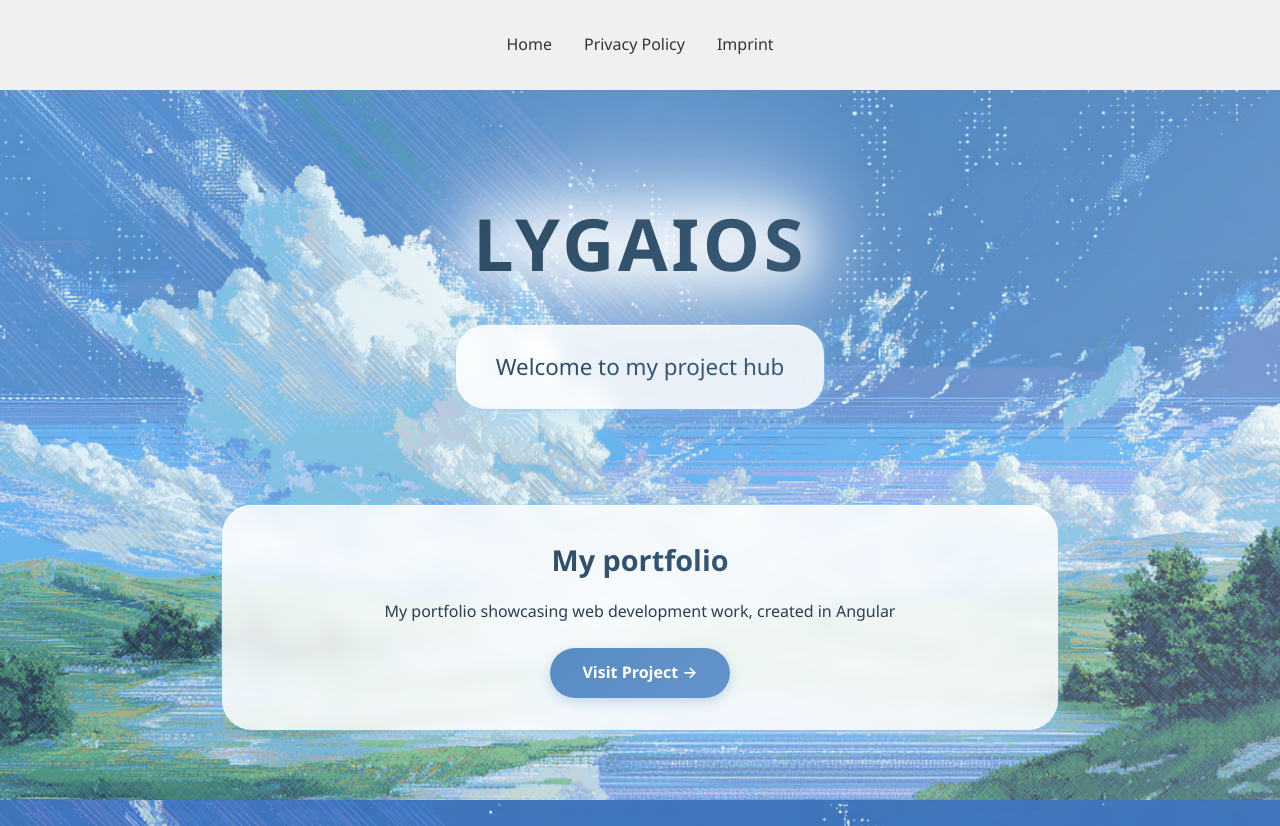
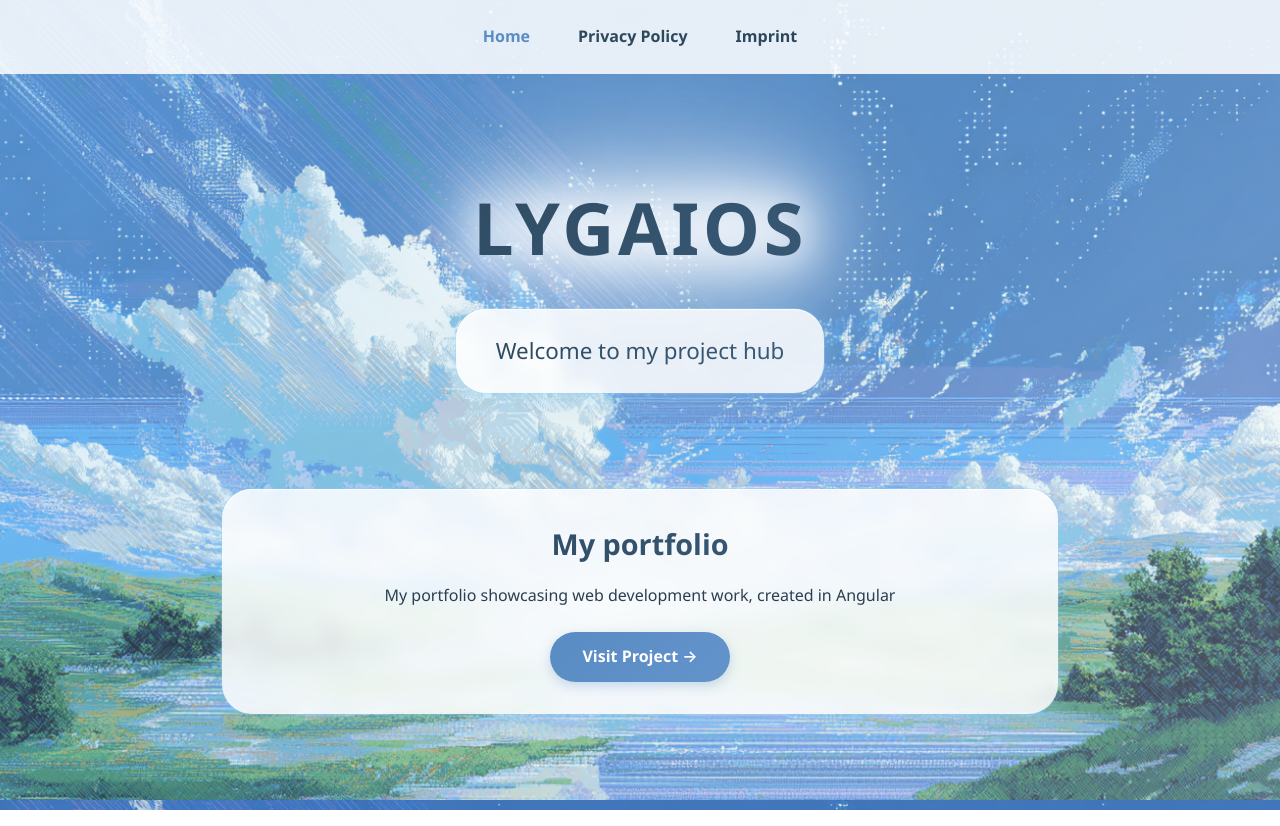
Before and after one commit to Lygaios/Home, a Vue app: page / in a window 1280 px wide. Built offline with nearby package versions, Linux system fonts and the light colour scheme.

Commit message:
style: update nav padding and background for improved aesthetics

```diff
--- a/src/App.vue
+++ b/src/App.vue
@@ -19,15 +19,24 @@ export default {
 
 <style scoped>
 nav {
-  padding: 2rem;
+  padding: 1.5rem 2rem;
   text-align: center;
-  background-color: #f0f0f0;
+  background: rgba(255, 255, 255, 0.85);
 }
 
 nav a {
-  margin: 0 1rem;
+  margin: 0 1.5rem;
   text-decoration: none;
-  color: #333;
+  color: #2a4559;
+  font-weight: 600;
+}
+
+nav a:hover {
+  color: #598cc4;
+}
+
+nav a.router-link-active {
+  color: #598cc4;
 }
 
 main {
```
